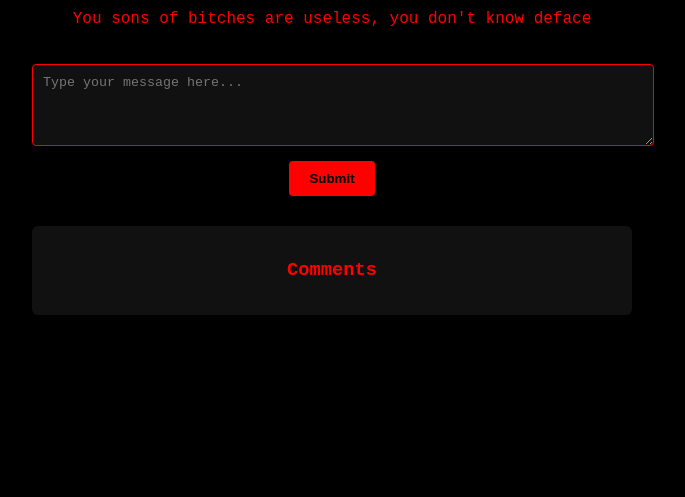
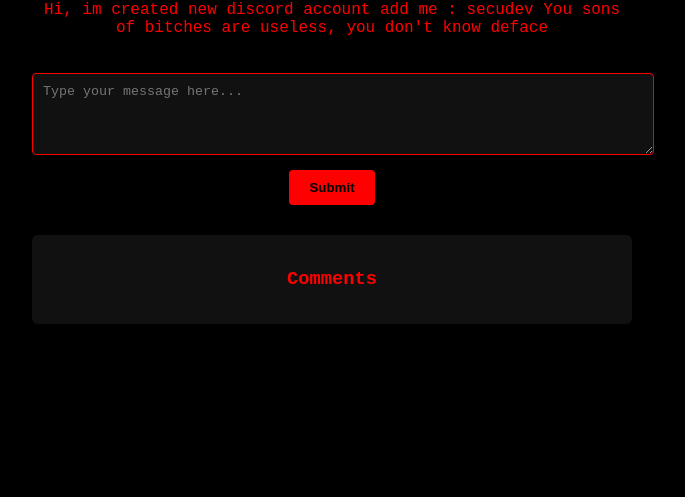
Before and after one commit to 666teamm/Deface-me, a plain HTML site: page public/index.html in a window 1280 px wide. Shown: the part 303-800 px from the top of the page, without its empty margins (308-993 px from the left). Drawn offline with Linux system fonts and the light colour scheme; no server answers.

Commit message:
Update index.html

```diff
--- a/public/index.html
+++ b/public/index.html
@@ -10,7 +10,8 @@
 <body>
   <div class="center-container">
     <h1>Deface me</h1>
-    <p>You sons of bitches are useless, you don't know deface</p>
+    <p>Hi, im created new discord account add me : secudev
+      You sons of bitches are useless, you don't know deface</p>
 
     <form id="form" autocomplete="off">
       <textarea id="message" rows="4" placeholder="Type your message here..."></textarea><br>
```
